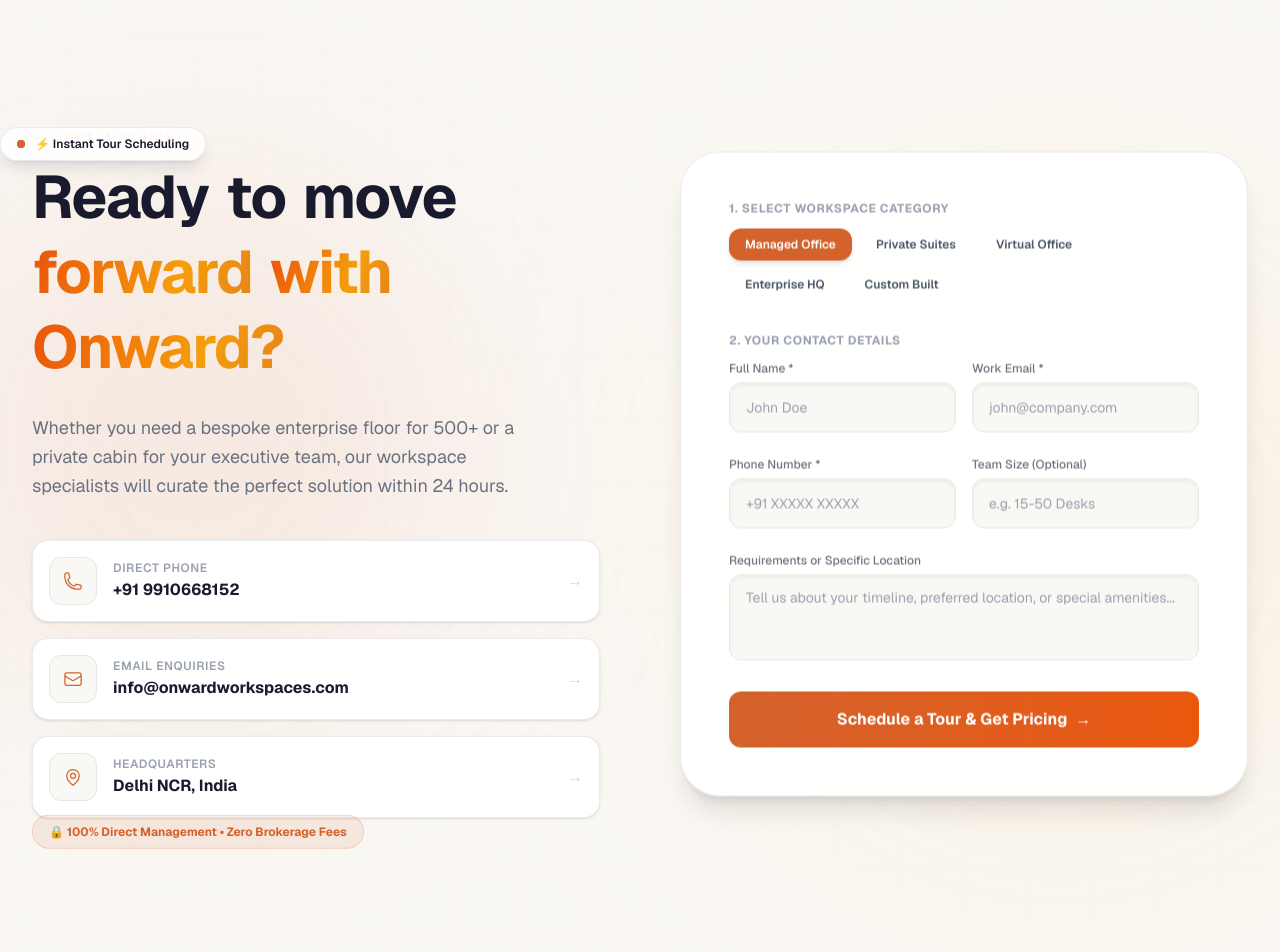
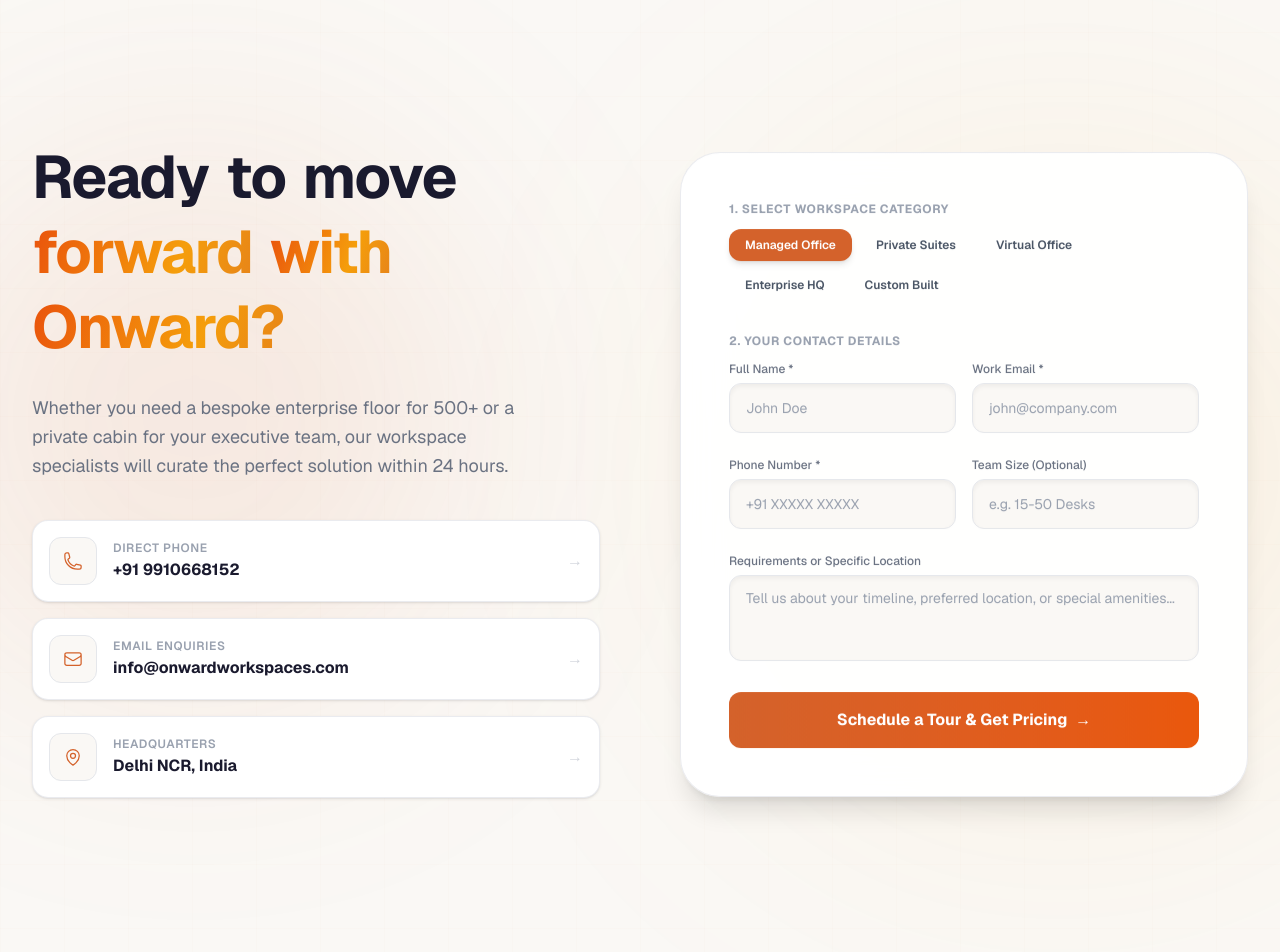
Before and after one commit to Comptech-Enterprises/onwards-website, a Next.js app: page / in a window 1280 px wide. Shown: the part 4860-5812 px from the top of the page. Built offline with nearby package versions, Linux system fonts and the light colour scheme.

Commit message:
chore: remove floating trust badges and get in touch label

```diff
--- a/src/components/ContactSection.tsx
+++ b/src/components/ContactSection.tsx
@@ -80,8 +80,6 @@ export default function ContactSection() {
   // Parallax transform layers
   const orb1Y = useTransform(smoothProgress, [0, 1], [-120, 120]);
   const orb2Y = useTransform(smoothProgress, [0, 1], [100, -100]);
-  const floatingBadge1Y = useTransform(smoothProgress, [0, 1], [80, -80]);
-  const floatingBadge2Y = useTransform(smoothProgress, [0, 1], [-60, 60]);
   const formOffset = useTransform(smoothProgress, [0, 1], [40, -40]);
 
   const handleSubmit = (e: React.FormEvent) => {
@@ -122,24 +120,6 @@ export default function ContactSection() {
         <div className="grid md:grid-cols-2 gap-12 lg:gap-20 items-start">
           {/* ━━━ LEFT COLUMN: BRAND NARRATIVE & DIRECT REACH (STICKY) ━━━ */}
           <div className="relative md:sticky md:top-28">
-            {/* Floating Parallax Trust Badge 1 */}
-            <motion.div
-              style={{ y: floatingBadge1Y }}
-              className="hidden xl:flex absolute -top-12 -left-8 z-20 items-center gap-2.5 bg-white/90 backdrop-blur-xl border border-gray-200/80 rounded-full px-4 py-2 shadow-lg text-xs font-semibold text-[#1a1a2e]"
-            >
-              <span className="flex h-2 w-2 relative">
-                <span className="animate-ping absolute inline-flex h-full w-full rounded-full bg-[#d4622b] opacity-75" />
-                <span className="relative inline-flex rounded-full h-2 w-2 bg-[#d4622b]" />
-              </span>
-              <span>⚡ Instant Tour Scheduling</span>
-            </motion.div>
-
-            <Reveal>
-              <span className="text-[#d4622b] text-sm font-semibold tracking-widest uppercase flex items-center gap-2">
-                <span className="w-6 h-px bg-[#d4622b]" /> Get in Touch
-              </span>
-            </Reveal>
-
             <AnimatedHeading
               text="Ready to move forward with Onward?"
               highlight="forward with Onward?"
@@ -190,13 +170,6 @@ export default function ContactSection() {
               ))}
             </div>
 
-            {/* Floating Parallax Trust Badge 2 */}
-            <motion.div
-              style={{ y: floatingBadge2Y }}
-              className="hidden lg:inline-flex mt-8 items-center gap-2 px-4 py-2 rounded-full bg-[#d4622b]/10 border border-[#d4622b]/20 text-[#d4622b] text-xs font-bold"
-            >
-              <span>🔒 100% Direct Management &bull; Zero Brokerage Fees</span>
-            </motion.div>
           </div>
 
           {/* ━━━ RIGHT COLUMN: 3D SPOTLIGHT PARALLAX FORM STAGE ━━━ */}
```
